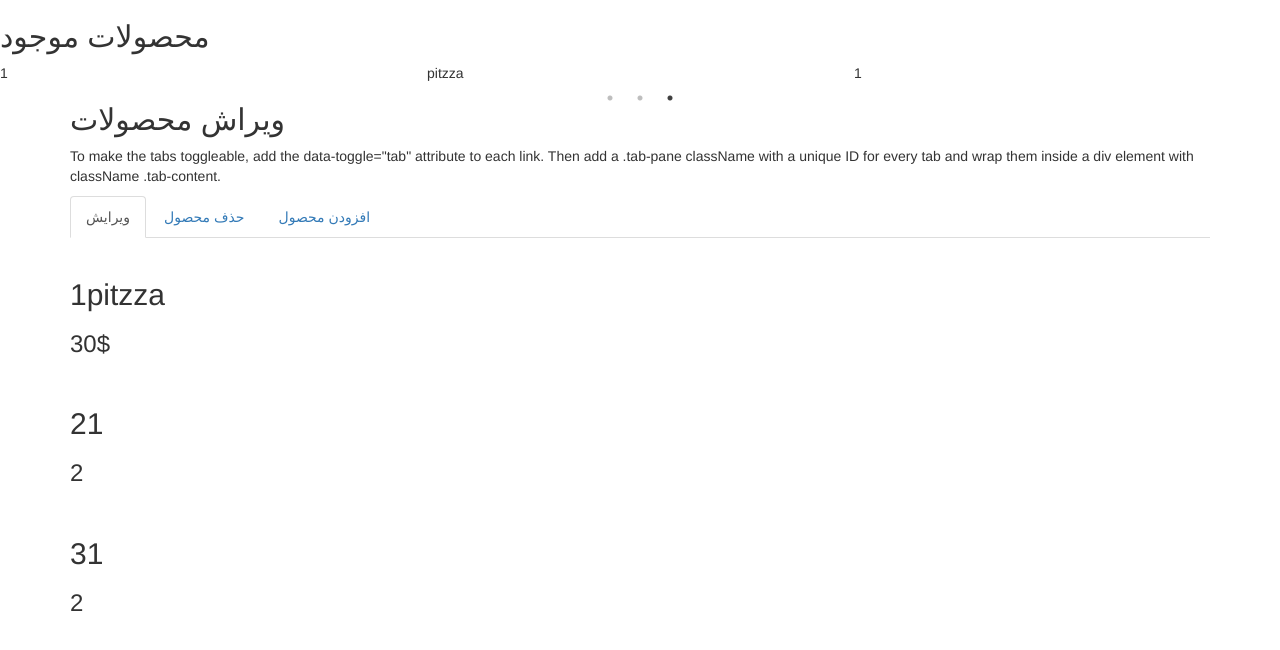
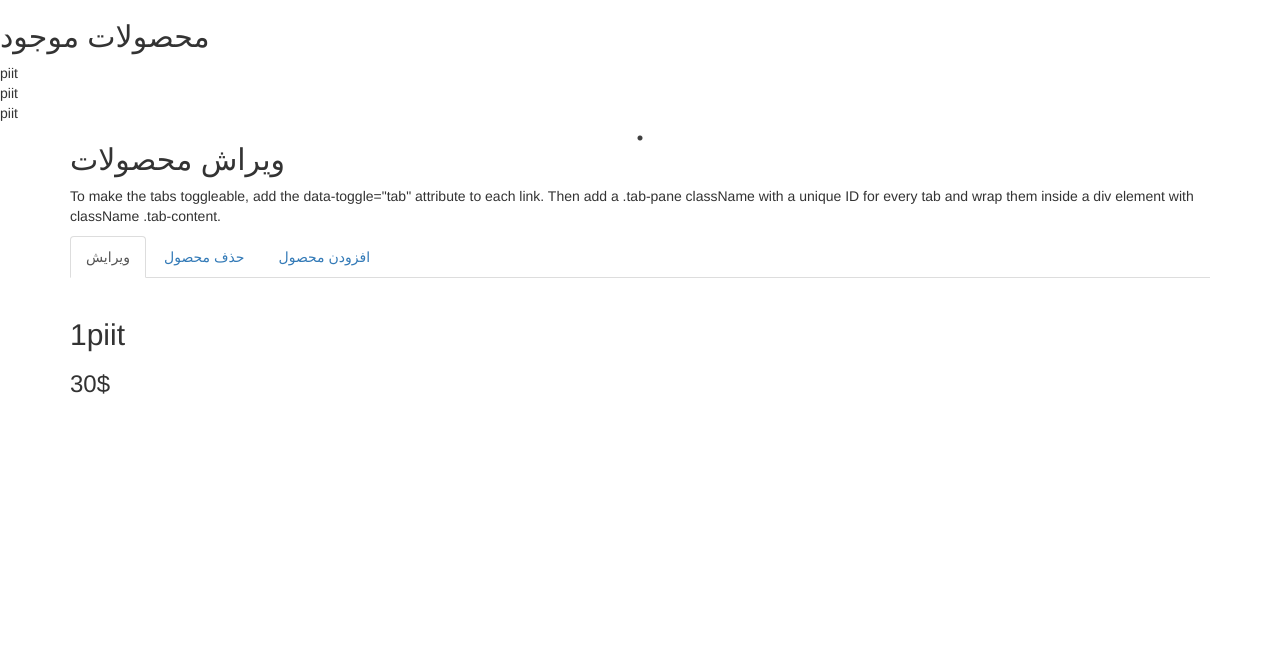
Before and after one commit to mansourehmah/react_training, a React (Create React App) app: page / in a window 1280 px wide. Shown: the top 650 px of the page. Built offline with nearby package versions, Linux system fonts and the light colour scheme; data requests are answered from the project's data file.

Commit message:
fix editItem popUps bug

```diff
--- a/api/db.json
+++ b/api/db.json
@@ -2,18 +2,9 @@
   "foods": [
     {
       "id": 1,
-      "title": "pitzza",
+      "image": "",
+      "title": "piit",
       "price": "30$"
-    },
-    {
-      "title": "1",
-      "price": "2",
-      "id": 2
-    },
-    {
-      "title": "1",
-      "price": "2",
-      "id": 3
     }
   ]
 }
--- a/src/components/panel.jsx
+++ b/src/components/panel.jsx
@@ -16,8 +16,6 @@ class Panel extends Component {
             .then(res => {
                 console.log(res)
                 this.setState({ foods: res.data })
-                console.log(this.state.foods)
-
             })
             .catch(err => {
                 console.log(err)
--- a/src/components/panel/editItem.jsx
+++ b/src/components/panel/editItem.jsx
@@ -1,32 +1,16 @@
 import React, { Component, Fragment } from 'react';
 import PopUp from './editItem/popUp'
-const axios = require('axios');
-
 
 class EditItem extends Component {
     constructor() {
         super()
         this.state = {
-            // foods: this.props.foods,
             popUp: false,
             foodIndex : null
         }
     }
     setPopUp = (index) => {
         this.setState({ popUp: !this.state.popUp , foodIndex : index})
-    }
-    done = () => {
-        axios({
-            method: "post",
-            url: 'http://localhost:4000/foods',
-            data: this.state.foods
-        })
-            .then(function (response) {
-                console.log(response);
-            })
-            .catch(function (error) {
-                console.log(error);
-            });
     }
     render() {
         return (<Fragment>
--- a/src/components/panel/editItem/popUp.jsx
+++ b/src/components/panel/editItem/popUp.jsx
@@ -1,25 +1,50 @@
 import React, { Component } from 'react';
+const axios = require('axios');
 
 class PopUp extends Component {
     constructor(props) {
         super(props)
         this.state = {
-            title : this.props.foods[this.props.foodIndex].title,
-            price : this.props.foods[this.props.foodIndex].price
+            food: {
+                id: this.props.foods[this.props.foodIndex].id,
+                image: this.props.foods[this.props.foodIndex].image,
+                title: this.props.foods[this.props.foodIndex].title,
+                price: this.props.foods[this.props.foodIndex].price,
+            },
         }
     }
-    changeValue = (value) =>{
-        console.log(value)
-        this.setState({title : value})
+    changeValue = (value, item) => {
+        if (item === 'title') {
+            this.setState({
+                food: {
+                    ...this.state.food,
+                    title: value
+                }
+            })
+        }
+        else if (item === 'price') {
+            this.setState({
+                food: {
+                    ...this.state.food,
+                    price: value
+                }
+            })
+        }
+    }
+
+    submite = () => {
+        axios.put(`http://localhost:4000/foods/${this.state.food.id}`, this.state.food)
+            .then(res => console.log(res.data));
     }
     render() {
-        return ( <div>
+        return (<div>
             <div>
-                <input type="text" value={this.state.title} onChange={(e)=>this.changeValue(e.target.value)}/>
-                <input type="text" value={this.state.price} onChange={(e)=>this.changeValue(e.target.value)}/>
+                <input type="text" value={this.state.food.title} onChange={(e) => this.changeValue(e.target.value, 'title')} />
+                <input type="text" value={this.state.food.price} onChange={(e) => this.changeValue(e.target.value, 'price')} />
+                <button onClick={this.submite}>ثبت تغییرات</button>
             </div>
 
-        </div> );
+        </div>);
     }
 }
 
```
